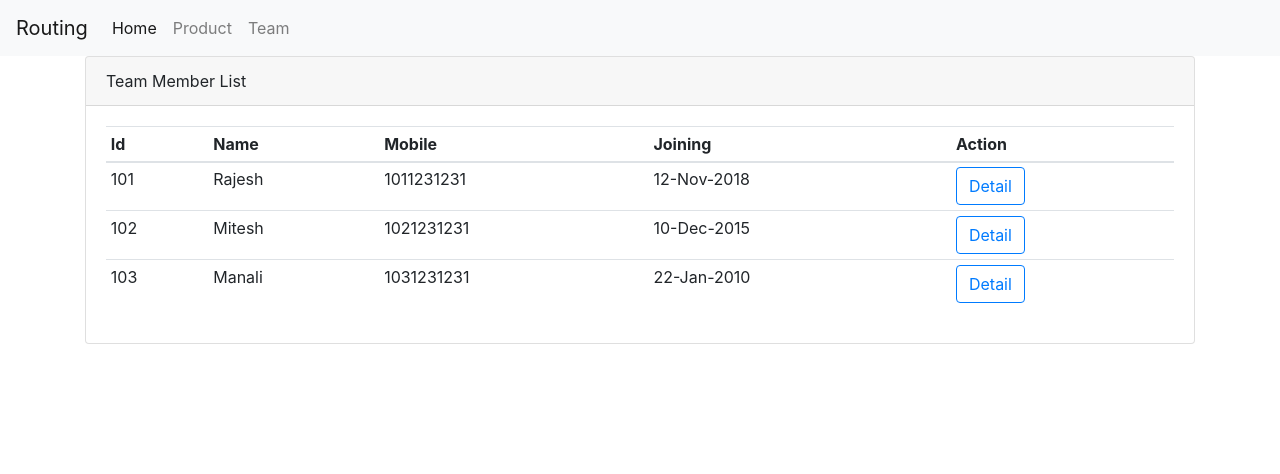
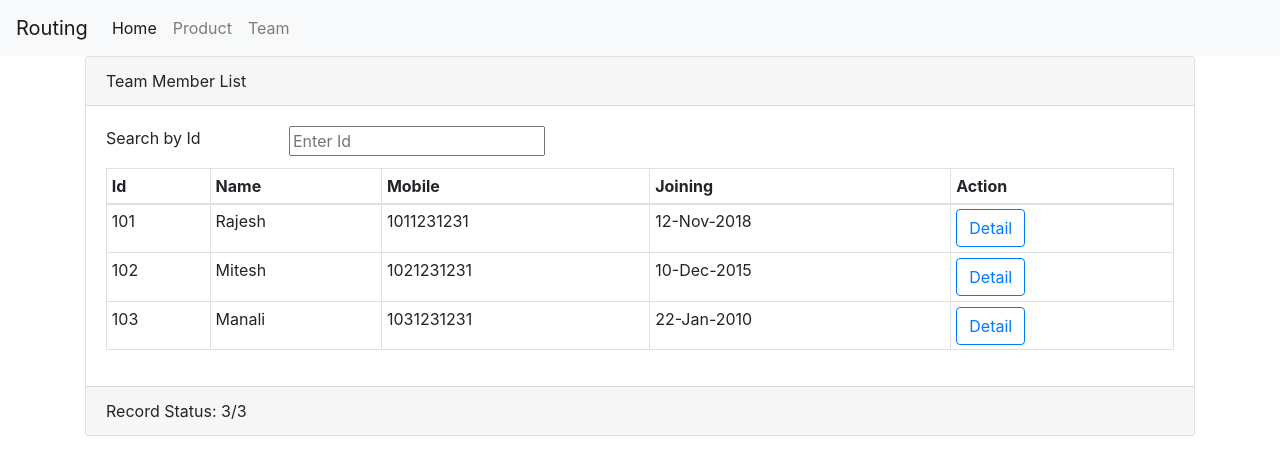
Before and after one commit to BT-ICD/RoutingTutorial, an Angular app: page /team in a window 1280 px wide. Shown: the top 474 px of the page. Built offline with nearby package versions, Linux system fonts and the light colour scheme.

Commit message:
implemented queryParams property demo

```diff
--- a/src/app/team/detail/team-member-detail.component.html
+++ b/src/app/team/detail/team-member-detail.component.html
@@ -35,5 +35,10 @@
                 </div>
             </div>
         </div>
+        <div class="card-footer">
+            <div class="row">
+                <input type="button" (click)="backToList()" value="Back">
+            </div>
+        </div>
     </div>
 </div>
--- a/src/app/team/detail/team-member-detail.component.ts
+++ b/src/app/team/detail/team-member-detail.component.ts
@@ -33,13 +33,22 @@ mobile:string;
       this.mobile=params.get('mobile');
 
     });
+
     //To get details of state object passed during routing
-    console.log(history.state);
+    //console.log(history.state);
+
+    //To read values passed as a queryParams
+    this.route.queryParamMap.subscribe(params=>{
+      let filterByString = params.get('filterString');
+      console.log('filterByString content: '+ filterByString);
+    });
     teams= this.teamMemberDataService.getTeamMembers().filter(obj=>obj.id==this.id);
-    console.log(teams);
+    //console.log(teams);
     if(teams.length==1){
       this.teamMember=teams[0];
     }
   }
-
+  backToList(){
+    this.router.navigate(['/team'],{ queryParams: {}, queryParamsHandling: 'preserve'});
+  }
 }
--- a/src/app/team/list/team-member-list.component.html
+++ b/src/app/team/list/team-member-list.component.html
@@ -4,7 +4,17 @@
             Team Member List
         </div>
         <div class="card-body">
-            <table class="table table-sm">
+            <div class="card-title">
+                <div class="row">
+                    <div class="col-md-2">
+                        Search by Id
+                    </div>
+                    <div class="col-md-4">
+                        <input #filterBy type="number" name="searchTextBox" (keyup)="filterRecords(filterBy.value)" placeholder="Enter Id" value="{{filterForId}}">
+                    </div>
+                </div>
+            </div>
+            <table class="table table-sm table-bordered">
                 <thead>
                     <th>Id</th>
                     <th>Name</th>
@@ -20,11 +30,20 @@
                        <td>{{teamMember.doj|date:'dd-MMM-yyyy'}}</td>
                        <td><a class="btn btn-outline-primary"
                             [routerLink]="['/team',teamMember.id,{name:teamMember.name, mobile:teamMember.mobile}]"
-                            [state]="{pid:teamMember.id,pname:teamMember.name}">
+                            [state]="{pid:teamMember.id,pname:teamMember.name}"
+                            [queryParams]="{filterString:filterBy.value}"
+                            >
                         Detail</a></td>
                     </tr>
                 </tbody>
             </table>
         </div>
+        <div class="card-footer">
+            <div class="row">
+                <div class="col-md-2">
+                    Record Status: {{getFilterStatusString()}}
+                </div>
+            </div>
+        </div>
     </div>
 </div>
--- a/src/app/team/list/team-member-list.component.ts
+++ b/src/app/team/list/team-member-list.component.ts
@@ -1,4 +1,5 @@
 import { Component, OnInit } from '@angular/core';
+import { ActivatedRoute, Router } from '@angular/router';
 import { ITeamMember } from '../iteam-member';
 import { TeamMemberDataService } from '../team-member-data.service';
 
@@ -8,11 +9,38 @@ import { TeamMemberDataService } from '../team-member-data.service';
   styleUrls: ['./team-member-list.component.css']
 })
 export class TeamMemberListComponent implements OnInit {
-teamMembers:ITeamMember[]
-  constructor(private teamMemberDataService:TeamMemberDataService) { }
+teamMembers:ITeamMember[];
+teamMembersActual:ITeamMember[];
+filterForId:string;
+  constructor(private teamMemberDataService:TeamMemberDataService, private route:ActivatedRoute) { }
 
   ngOnInit(): void {
-    this.teamMembers = this.teamMemberDataService.getTeamMembers();
+    this.teamMembersActual = this.teamMemberDataService.getTeamMembers();
+    this.teamMembers= this.teamMembersActual;
+    //To read queryParams value
+    this.route.queryParamMap.subscribe(params=>{
+      //console.log('From list filterString'+ params.get('filterString'));
+      let filterById = params.get('filterString');
+      if(filterById!=null){
+        this.filterRecords(filterById);
+        this.filterForId=filterById
+      }
+      else
+      {
+        this.filterForId='';
+      }
+    });
+
+  }
+  filterRecords(content:string){
+    if(content =='')
+      this.teamMembers= this.teamMembersActual;
+    else
+      this.teamMembers = this.teamMembersActual.filter(member=>member.id==+(content));
+  }
+  getFilterStatusString():string{
+    let status = `${this.teamMembers.length}/${this.teamMembersActual.length}`;
+    return status;
   }
 
 }
```
Also changed, not shown: 1 other file (tests, documents, lock files or other folders).
